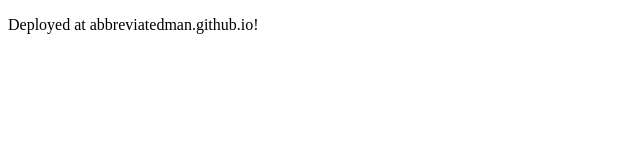
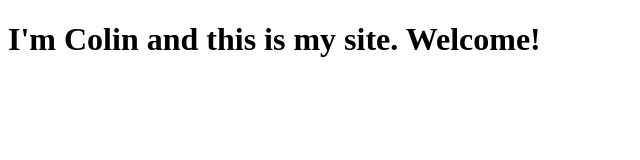
Before and after one commit to abbreviatedman/abbreviateDman.github.io, a plain HTML site: page index.html in a window 1280 px wide. Shown: the whole page, without its empty margins (0-640 px from the left). Drawn offline with Linux system fonts and the light colour scheme.

Commit message:
Adds explanatory heading.

```diff
--- a/index.html
+++ b/index.html
@@ -6,6 +6,6 @@
     <title>Colin's Portfolio Site</title>
 </head>
 <body>
-    <p>Deployed at abbreviatedman.github.io!</p>
+    <h1>I'm Colin and this is my site. Welcome!</h1>
 </body>
 </html>
```
